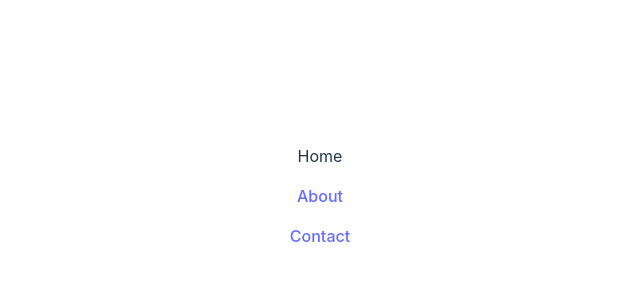
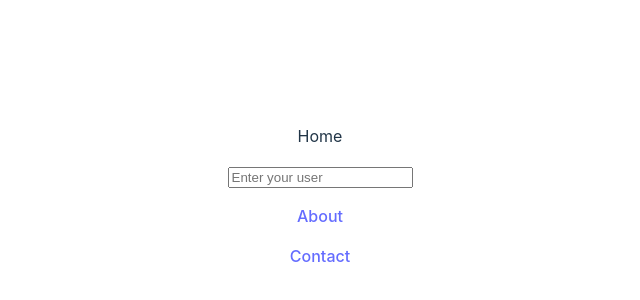
Before and after one commit to QuinoBallara/React-TAs, a React (Vite) app: page / in a window 1280 px wide. Shown: the part 204-504 px from the top of the page, without its empty margins (320-960 px from the left). Built offline with nearby package versions, Linux system fonts and the light colour scheme.

Commit message:
fin TA18

```diff
--- a/src/App.tsx
+++ b/src/App.tsx
@@ -1,28 +1,49 @@
 import './App.css'
-import { createBrowserRouter, RouterProvider } from 'react-router-dom'
+import { createBrowserRouter, Navigate, RouterProvider } from 'react-router-dom'
 import { Contact } from './Contact/Contact.tsx'
 import { Home } from './Home/Home.tsx'
 import { About } from './About/About.tsx'
 import { Product } from './Product/Product.tsx'
+import { useState } from 'react'
 
 function App() {
+
+  const [user, setUser] = useState<string>("");
+
+  type ProtectedRouteProps = {
+    user: any;
+    children: any;
+    redirectPath?: string
+  }
+
+  const ProtectedRoute = ({
+    user,
+    children,
+    redirectPath = '/home'
+  }: ProtectedRouteProps) => {
+    if (user !== "admin") {
+      return <Navigate to={redirectPath} replace />
+    }
+    return children
+  }
+
 
   const router = createBrowserRouter([
     {
       path: '/',
-      element: <Home />,
+      element: <Home onInputChange={setUser} />,
     },
     {
       path: '/contact',
-      element: <Contact />
+      element: <ProtectedRoute user={user}><Contact /></ProtectedRoute>
     },
     {
       path: '/about',
-      element: <About />
+      element: <ProtectedRoute user={""}><About /></ProtectedRoute>
     },
     {
       path: '/home',
-      element: <Home />
+      element: <Home onInputChange={setUser} />
     },
     {
       path: '/product/:id',
--- a/src/Home/Home.tsx
+++ b/src/Home/Home.tsx
@@ -1,10 +1,19 @@
 import React from 'react'
 import { Link } from 'react-router-dom'
+import { useState } from 'react'
 
-export const Home = () => {
+export const Home = ({ onInputChange }: { onInputChange: (value: string) => void }) => {
+    const [user, setUser] = useState<string>("");
+
+    const updateValue = (value: string) => {
+        setUser(value);
+        onInputChange(value);
+    }
+
     return (
         <div>
             <p>Home</p>
+            <input type="text" placeholder="Enter your user" value={user} onChange={(e) => { updateValue(e.target.value) }} />
             <p><Link to="/about">About</Link></p>
             <p><Link to="/contact">Contact</Link></p>
         </div>
```
